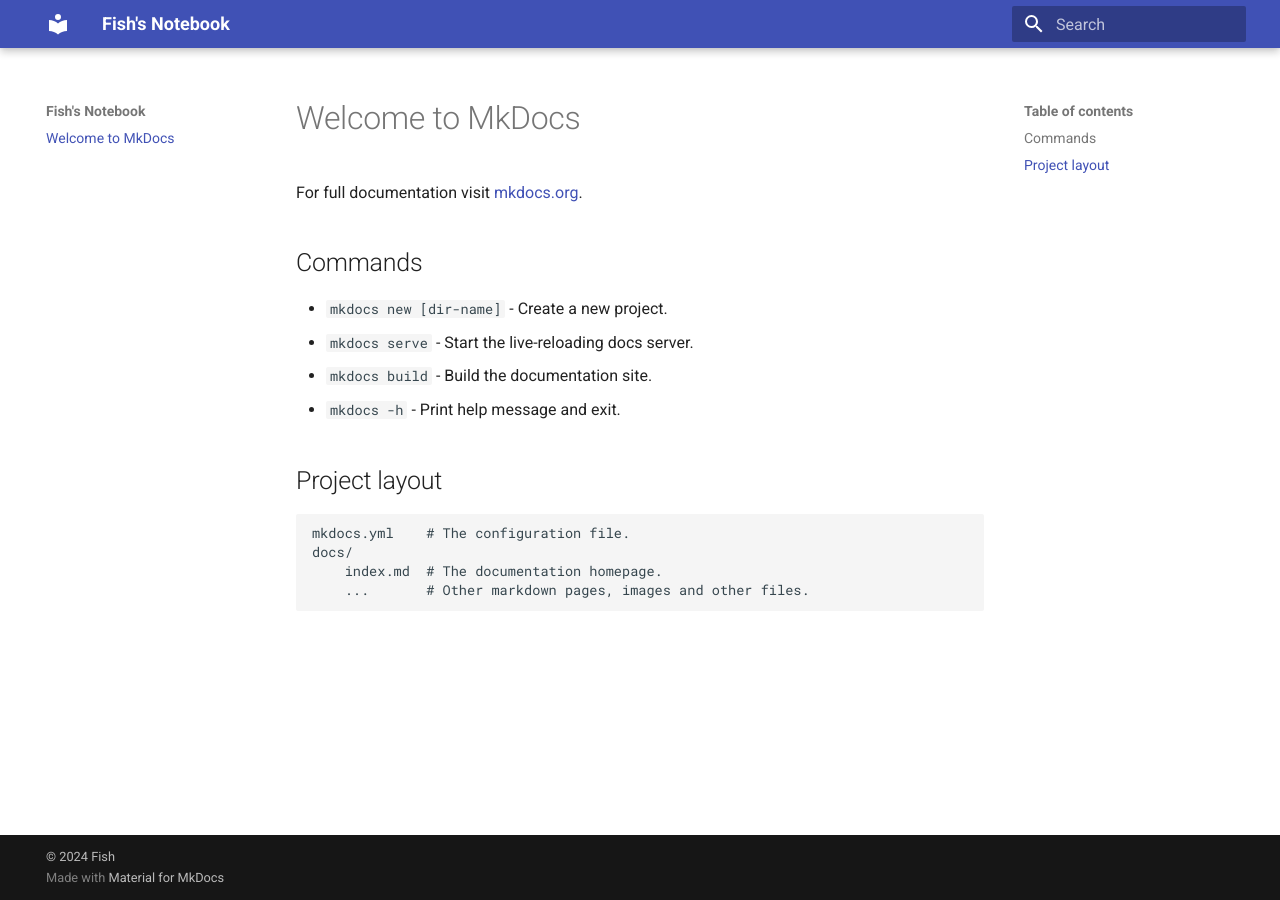
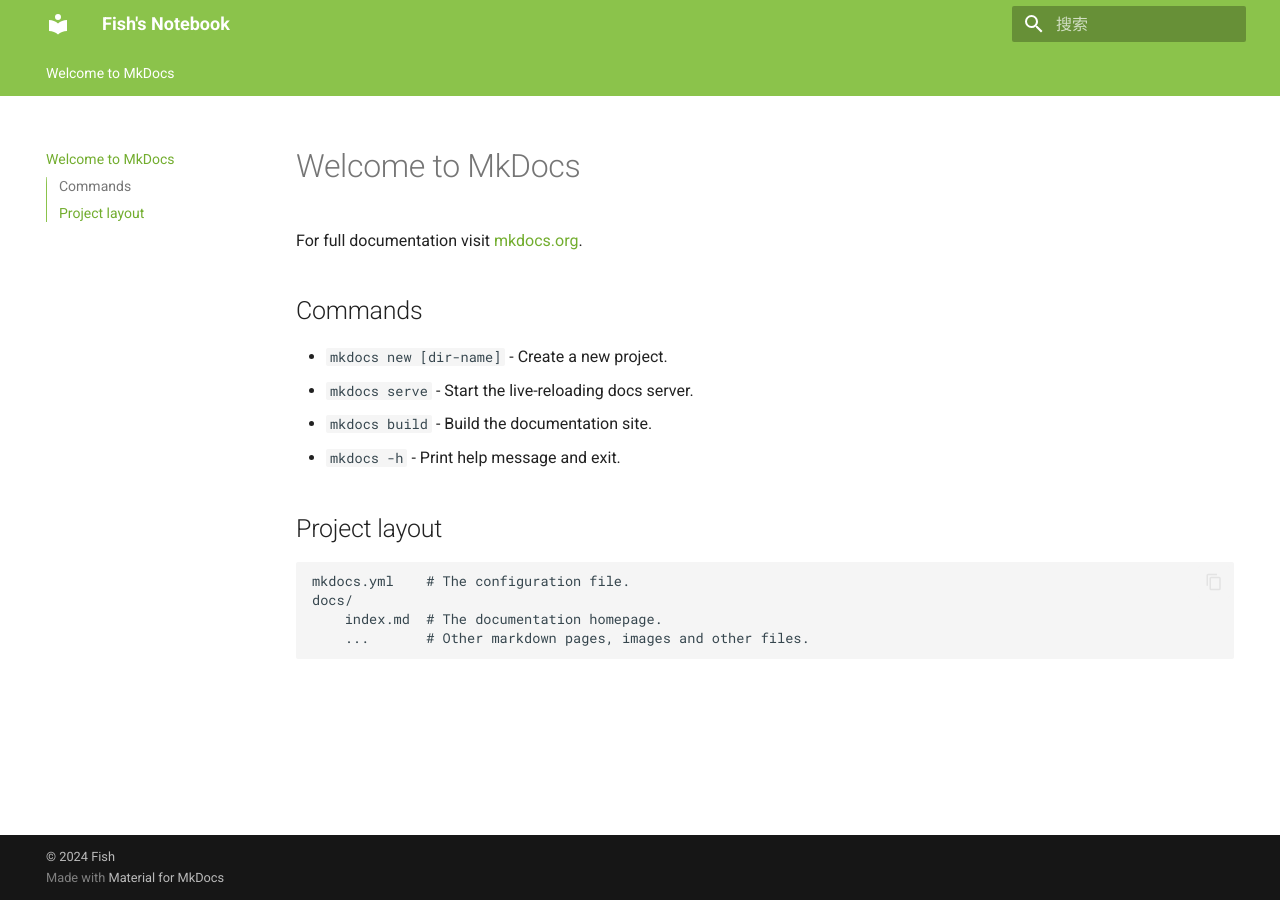
Before and after one commit to moon0222/MyWeb, an MkDocs documentation site: the page built from docs/index.md, in a window 1280 px wide. Built offline with MkDocs 1.6.1 and Material for MkDocs 9.7.7, drawn with Linux system fonts in a browser that asks for light colours.

Commit message:
adding intial files

```diff
--- a/mkdocs.yml
+++ b/mkdocs.yml
@@ -1,6 +1,22 @@
 site_name: Fish's Notebook
 theme:
+  features:
+    - navigation.tabs
+    - navigation.sections
+    - toc.integrate
+    - navigation.top
+    - search.suggest
+    - search.highlight
+    - content.tabs.link
+    - content.code.annotation
+    - content.code.copy
   name: material
+  language: zh
+  palette:
+    primary: light green
+    toggle:
+        icon: material/toggle-switch
+        name: Switch to light mode
 
 markdown_extensions:
   - pymdownx.highlight:
```
